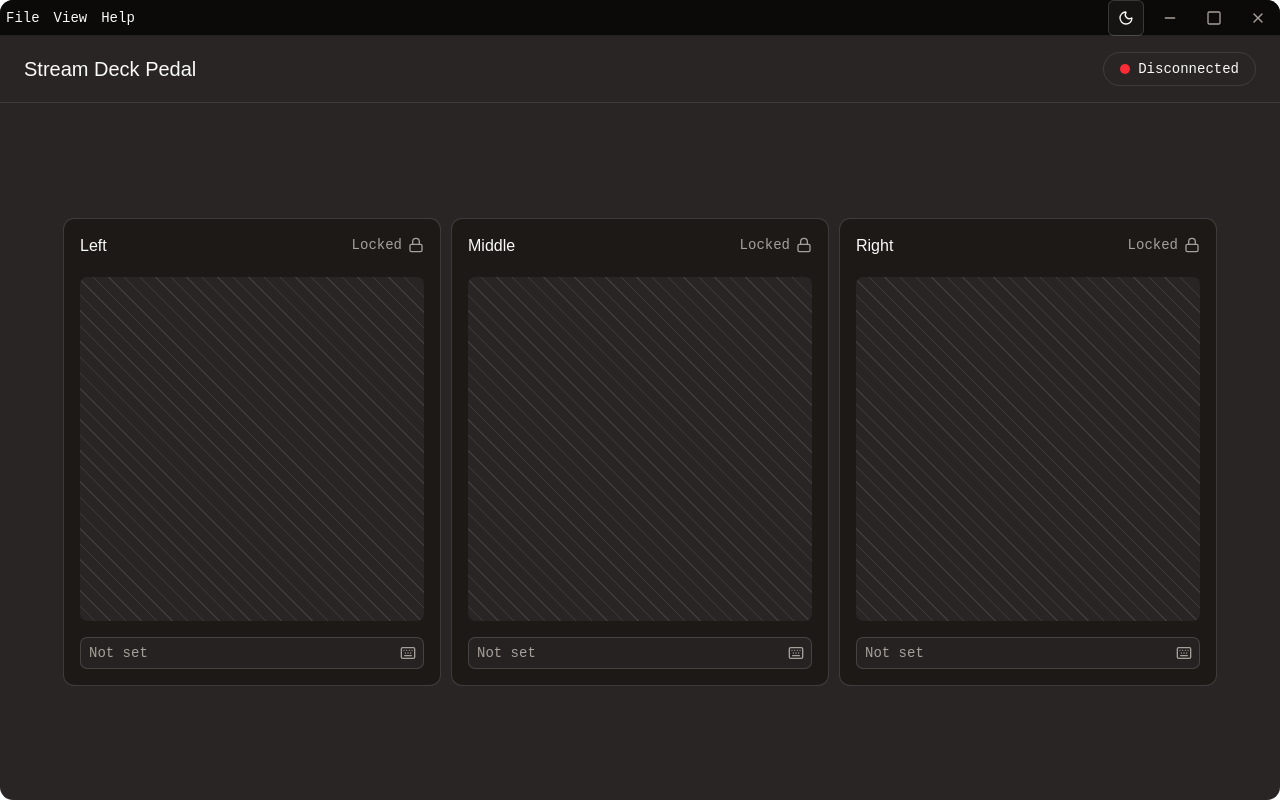
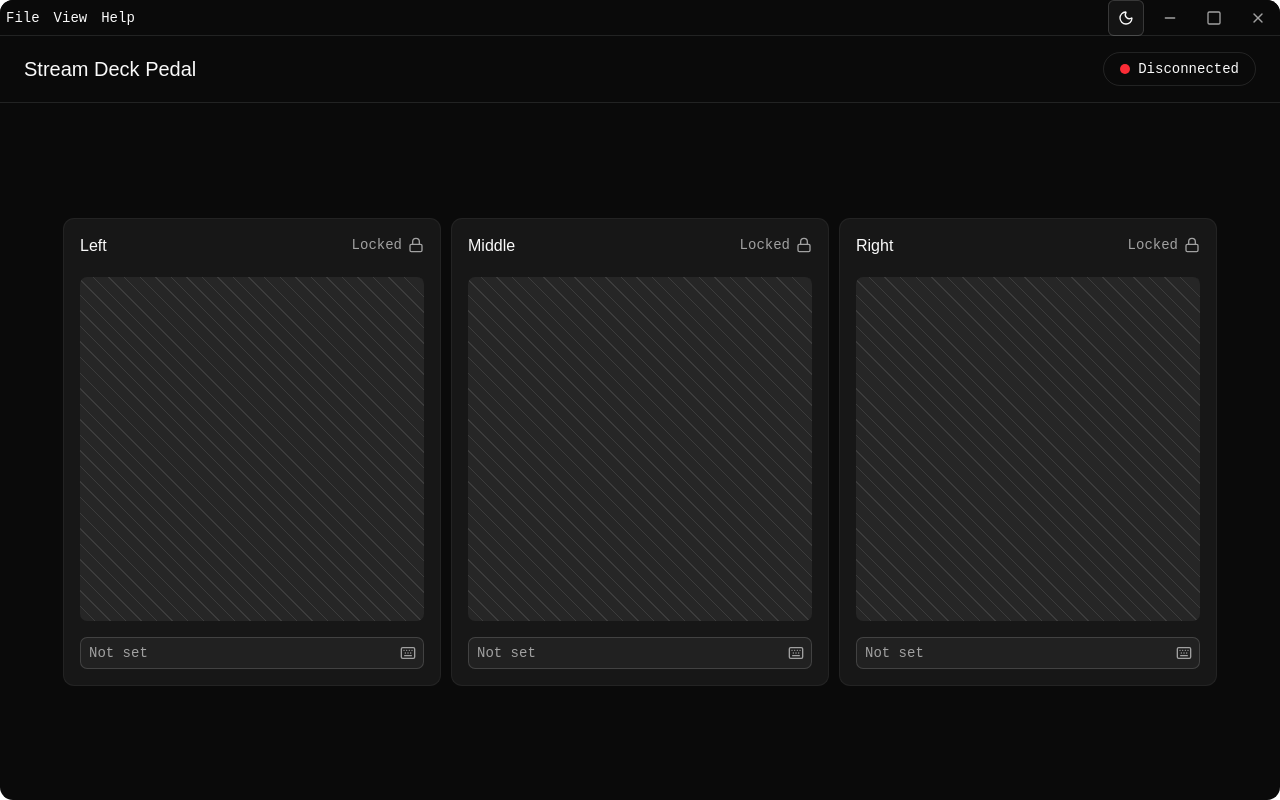
Before and after one commit to mikaelbalin/stream-deck, a React app: page / in a window 1280 px wide. Built offline with nearby package versions, Linux system fonts and the light colour scheme; the HTML template or start-up script is replaced by a standard one.

Commit message:
Switch theme base color from stone to neutral

```diff
--- a/src/App.css
+++ b/src/App.css
@@ -54,71 +54,71 @@
 
 :root {
     --background: oklch(1 0 0);
-    --foreground: oklch(0.147 0.004 49.25);
+    --foreground: oklch(0.145 0 0);
     --card: oklch(1 0 0);
-    --card-foreground: oklch(0.147 0.004 49.25);
+    --card-foreground: oklch(0.145 0 0);
     --popover: oklch(1 0 0);
-    --popover-foreground: oklch(0.147 0.004 49.25);
+    --popover-foreground: oklch(0.145 0 0);
     --primary: oklch(0.841 0.238 128.85);
     --primary-foreground: oklch(0.405 0.101 131.063);
     --secondary: oklch(0.967 0.001 286.375);
     --secondary-foreground: oklch(0.21 0.006 285.885);
-    --muted: oklch(0.97 0.001 106.424);
-    --muted-foreground: oklch(0.553 0.013 58.071);
-    --accent: oklch(0.97 0.001 106.424);
-    --accent-foreground: oklch(0.216 0.006 56.043);
+    --muted: oklch(0.97 0 0);
+    --muted-foreground: oklch(0.556 0 0);
+    --accent: oklch(0.97 0 0);
+    --accent-foreground: oklch(0.205 0 0);
     --destructive: oklch(0.577 0.245 27.325);
-    --border: oklch(0.923 0.003 48.717);
-    --input: oklch(0.923 0.003 48.717);
-    --ring: oklch(0.709 0.01 56.259);
-    --chart-1: oklch(0.869 0.005 56.366);
-    --chart-2: oklch(0.553 0.013 58.071);
-    --chart-3: oklch(0.444 0.011 73.639);
-    --chart-4: oklch(0.374 0.01 67.558);
-    --chart-5: oklch(0.268 0.007 34.298);
+    --border: oklch(0.922 0 0);
+    --input: oklch(0.922 0 0);
+    --ring: oklch(0.708 0 0);
+    --chart-1: oklch(0.87 0 0);
+    --chart-2: oklch(0.556 0 0);
+    --chart-3: oklch(0.439 0 0);
+    --chart-4: oklch(0.371 0 0);
+    --chart-5: oklch(0.269 0 0);
     --radius: 0.45rem;
-    --sidebar: oklch(0.985 0.001 106.423);
-    --sidebar-foreground: oklch(0.147 0.004 49.25);
+    --sidebar: oklch(0.985 0 0);
+    --sidebar-foreground: oklch(0.145 0 0);
     --sidebar-primary: oklch(0.648 0.2 131.684);
     --sidebar-primary-foreground: oklch(0.986 0.031 120.757);
-    --sidebar-accent: oklch(0.97 0.001 106.424);
-    --sidebar-accent-foreground: oklch(0.216 0.006 56.043);
-    --sidebar-border: oklch(0.923 0.003 48.717);
-    --sidebar-ring: oklch(0.709 0.01 56.259);
+    --sidebar-accent: oklch(0.97 0 0);
+    --sidebar-accent-foreground: oklch(0.205 0 0);
+    --sidebar-border: oklch(0.922 0 0);
+    --sidebar-ring: oklch(0.708 0 0);
 }
 
 .dark {
-    --background: oklch(0.147 0.004 49.25);
-    --foreground: oklch(0.985 0.001 106.423);
-    --card: oklch(0.216 0.006 56.043);
-    --card-foreground: oklch(0.985 0.001 106.423);
-    --popover: oklch(0.216 0.006 56.043);
-    --popover-foreground: oklch(0.985 0.001 106.423);
+    --background: oklch(0.145 0 0);
+    --foreground: oklch(0.985 0 0);
+    --card: oklch(0.205 0 0);
+    --card-foreground: oklch(0.985 0 0);
+    --popover: oklch(0.205 0 0);
+    --popover-foreground: oklch(0.985 0 0);
     --primary: oklch(0.768 0.233 130.85);
     --primary-foreground: oklch(0.405 0.101 131.063);
     --secondary: oklch(0.274 0.006 286.033);
     --secondary-foreground: oklch(0.985 0 0);
-    --muted: oklch(0.268 0.007 34.298);
-    --muted-foreground: oklch(0.709 0.01 56.259);
-    --accent: oklch(0.268 0.007 34.298);
-    --accent-foreground: oklch(0.985 0.001 106.423);
+    --muted: oklch(0.269 0 0);
+    --muted-foreground: oklch(0.708 0 0);
+    --accent: oklch(0.269 0 0);
+    --accent-foreground: oklch(0.985 0 0);
     --destructive: oklch(0.704 0.191 22.216);
     --border: oklch(1 0 0 / 10%);
     --input: oklch(1 0 0 / 15%);
-    --ring: oklch(0.553 0.013 58.071);
-    --chart-1: oklch(0.869 0.005 56.366);
-    --chart-2: oklch(0.553 0.013 58.071);
-    --chart-3: oklch(0.444 0.011 73.639);
-    --chart-4: oklch(0.374 0.01 67.558);
-    --chart-5: oklch(0.268 0.007 34.298);
-    --sidebar: oklch(0.216 0.006 56.043);
-    --sidebar-foreground: oklch(0.985 0.001 106.423);
+    --ring: oklch(0.556 0 0);
+    --chart-1: oklch(0.87 0 0);
+    --chart-2: oklch(0.556 0 0);
+    --chart-3: oklch(0.439 0 0);
+    --chart-4: oklch(0.371 0 0);
+    --chart-5: oklch(0.269 0 0);
+    --sidebar: oklch(0.205 0 0);
+    --sidebar-foreground: oklch(0.985 0 0);
     --sidebar-primary: oklch(0.768 0.233 130.85);
     --sidebar-primary-foreground: oklch(0.274 0.072 132.109);
-    --sidebar-accent: oklch(0.268 0.007 34.298);
-    --sidebar-accent-foreground: oklch(0.985 0.001 106.423);
+    --sidebar-accent: oklch(0.269 0 0);
+    --sidebar-accent-foreground: oklch(0.985 0 0);
     --sidebar-border: oklch(1 0 0 / 10%);
-    --sidebar-ring: oklch(0.553 0.013 58.071);
+    --sidebar-ring: oklch(0.556 0 0);
 }
 
 @layer base {
--- a/src/App.tsx
+++ b/src/App.tsx
@@ -24,7 +24,7 @@
 
 	return (
 		<ThemeProvider defaultTheme="dark" storageKey="vite-ui-theme">
-			<div className="flex min-h-screen flex-col bg-accent overflow-hidden rounded-2xl">
+			<div className="flex min-h-screen flex-col bg-background overflow-hidden rounded-2xl">
 				<Titlebar connected={connected} />
 				<Header connected={connected} />
 				<main className="flex flex-1 items-center justify-center p-6">
```
Also changed, not shown: components.json.
